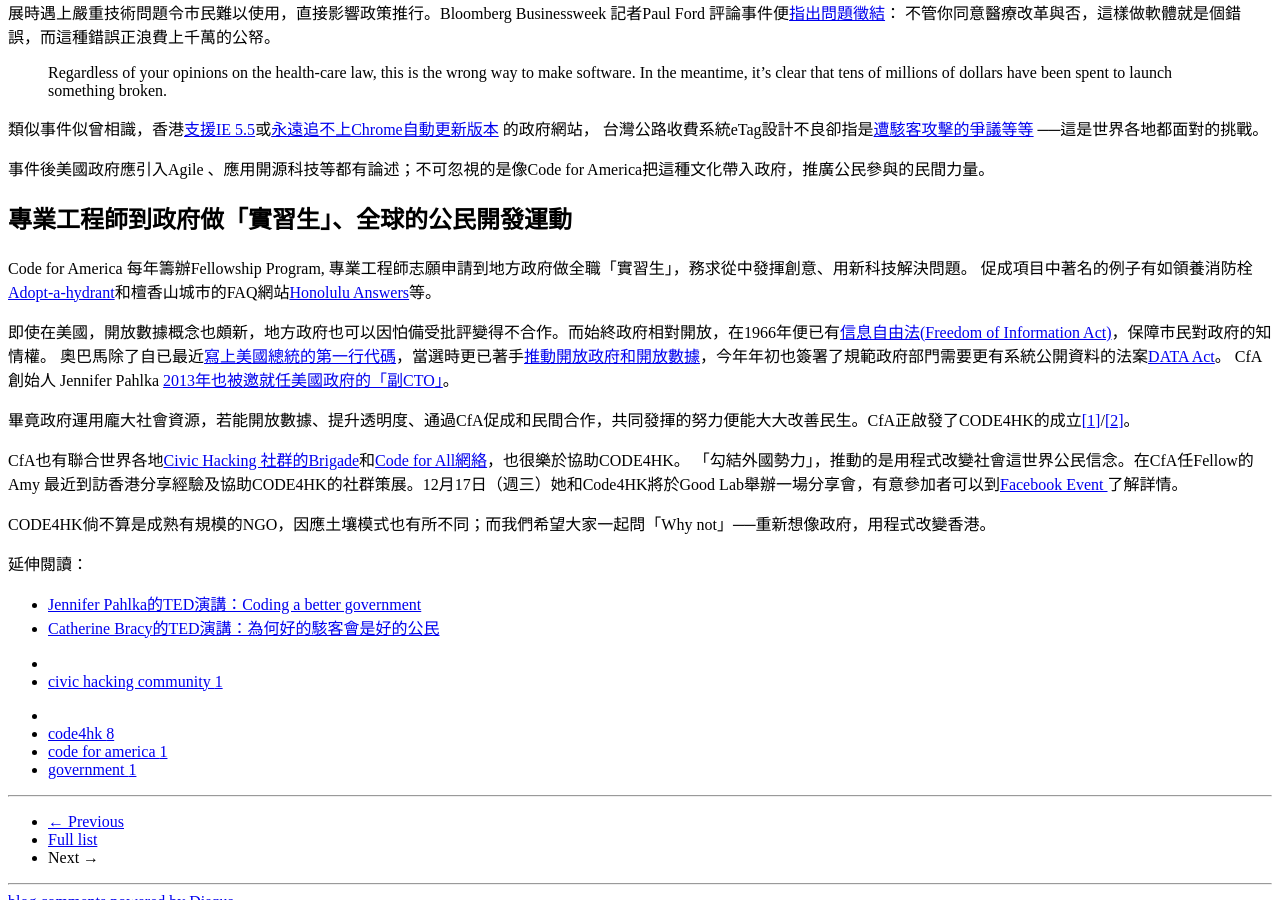
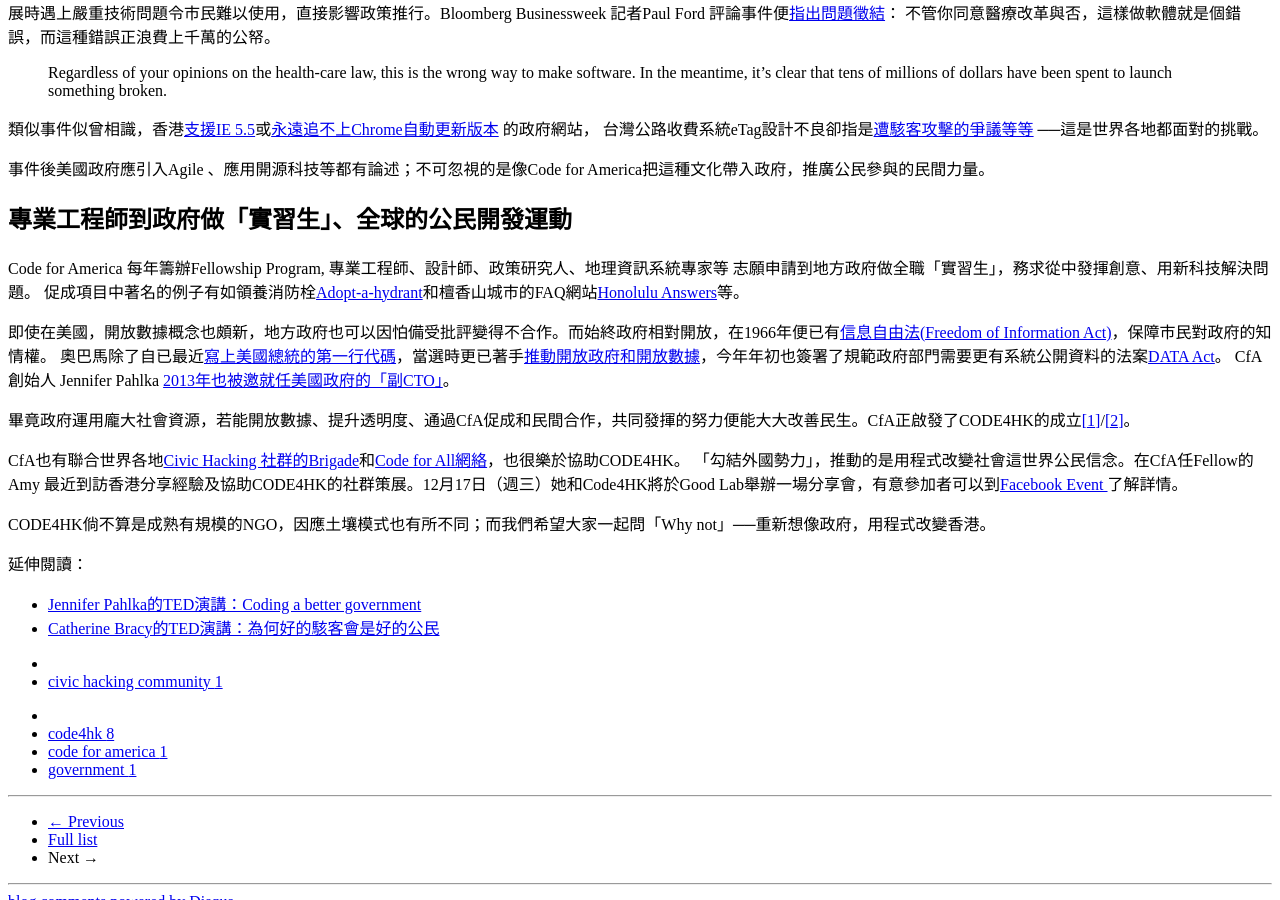
Before and after one commit to code4hk/code4hk.github.io, a Jekyll site: the page built from _posts/2014-12-14-cfa.md, in a window 1280 px wide and 900 px high, scrolled down 976 px. Built offline with Jekyll 4.4.1, drawn with Linux system fonts in a browser that asks for light colours; Markdown is read by kramdown in place of the engine named in the settings; comment, search, counter and statistics services are not loaded.

Commit message:
Update 2014-12-14-cfa.md

```diff
--- a/_posts/2014-12-14-cfa.md
+++ b/_posts/2014-12-14-cfa.md
@@ -46,7 +46,7 @@ In the meantime, it’s clear that tens of millions of dollars have been spent t
 事件後美國政府應引入Agile 、應用開源科技等都有論述；不可忽視的是像Code for America把這種文化帶入政府，推廣公民參與的民間力量。
 
 ## 專業工程師到政府做「實習生」、全球的公民開發運動
-Code for America 每年籌辦Fellowship Program, 專業工程師志願申請到地方政府做全職「實習生」，務求從中發揮創意、用新科技解決問題。
+Code for America 每年籌辦Fellowship Program, 專業工程師、設計師、政策研究人、地理資訊系統專家等 志願申請到地方政府做全職「實習生」，務求從中發揮創意、用新科技解決問題。
 促成項目中著名的例子有如領養消防栓[Adopt-a-hydrant](http://www.adoptahydrant.org/)和檀香山城市的FAQ網站[Honolulu Answers](http://www.codeforamerica.org/apps/honolulu-answers/)等。
 
 即使在美國，開放數據概念也頗新，地方政府也可以因怕備受批評變得不合作。而始終政府相對開放，在1966年便已有[信息自由法(Freedom of Information Act)](https://zh.wikipedia.org/zh-hk/%E4%BF%A1%E6%81%AF%E8%87%AA%E7%94%B1%E6%B3%95)，保障市民對政府的知情權。
```
